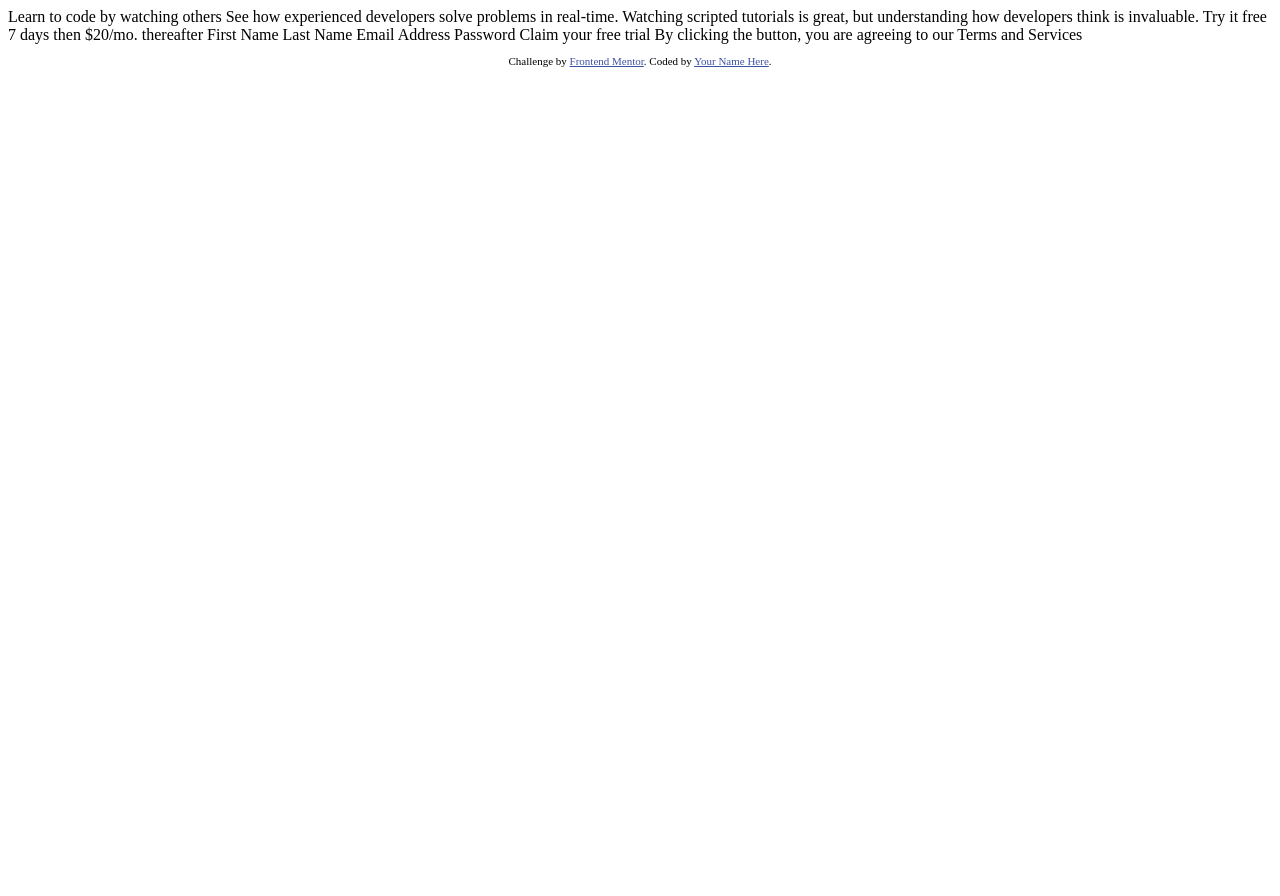
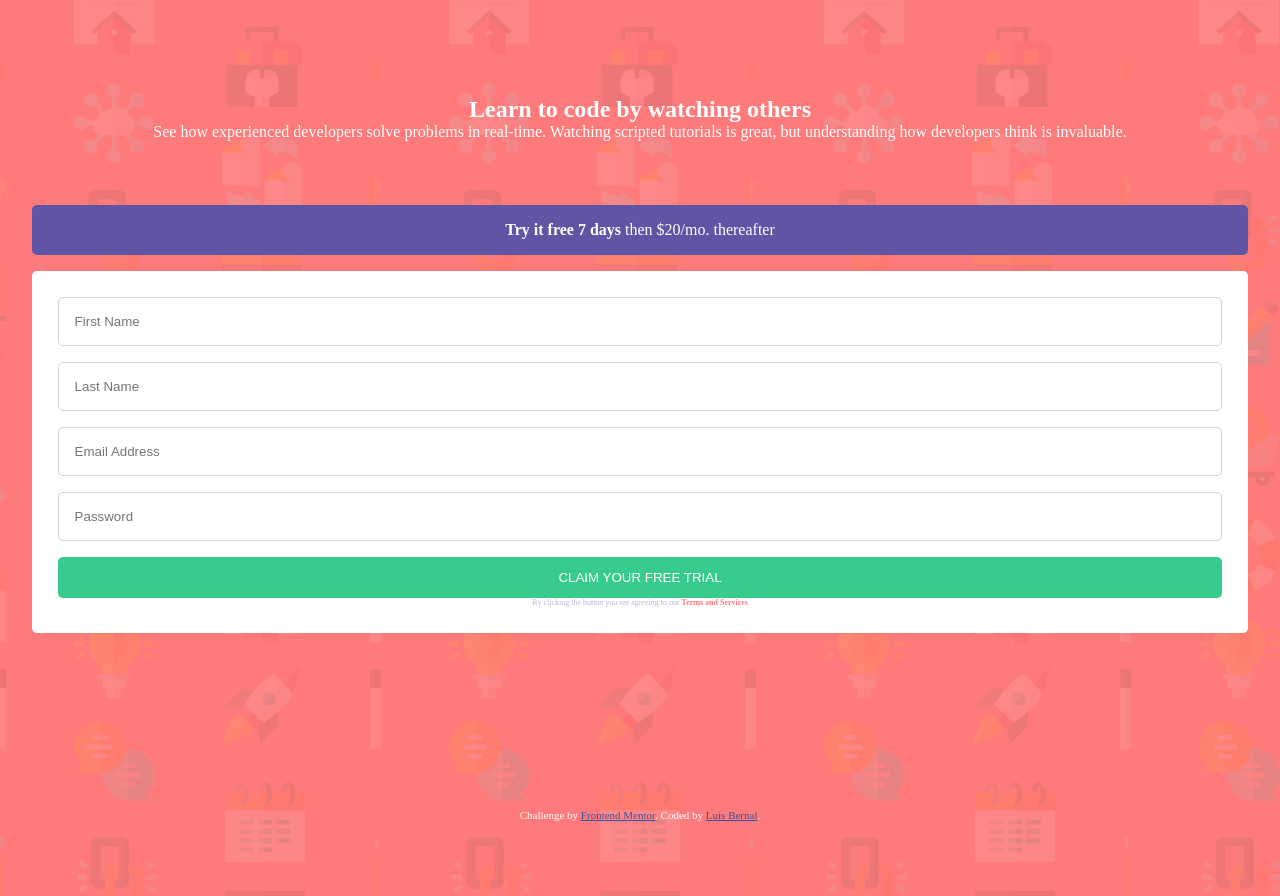
Before and after one commit to FrontendMentor-Lecap/Intro-Component-with-signup-form-master, a plain HTML site: page index.html in a window 1280 px wide. Before the commit the page ends 800 px from the top, so only its background shows below. Drawn offline with Linux system fonts and the light colour scheme.

Commit message:
HTML initiated + added CSS

```diff
--- a/index.html
+++ b/index.html
@@ -1,41 +1,82 @@
 <!DOCTYPE html>
 <html lang="en">
   <head>
-  <meta charset="UTF-8">
-  <meta name="viewport" content="width=device-width, initial-scale=1.0"> <!-- displays site properly based on user's device -->
+    <meta charset="UTF-8" />
+    <meta name="viewport" content="width=device-width, initial-scale=1.0" />
+    <!-- displays site properly based on user's device -->
 
-  <link rel="icon" type="image/png" sizes="32x32" href="./images/favicon-32x32.png">
+    <link
+      rel="icon"
+      type="image/png"
+      sizes="32x32"
+      href="./images/favicon-32x32.png"
+    />
+
+    <link rel="stylesheet" href="style.css" />
 
     <title>Frontend Mentor | Intro component with sign up form</title>
 
     <!-- Feel free to remove these styles or customise in your own stylesheet 👍 -->
     <style>
-    .attribution { font-size: 11px; text-align: center; }
-    .attribution a { color: hsl(228, 45%, 44%); }
+      .attribution {
+        font-size: 11px;
+        text-align: center;
+      }
+      .attribution a {
+        color: hsl(228, 45%, 44%);
+      }
     </style>
   </head>
   <body>
+    <section>
+      <div class="description">
+        <div class="description__title">
+          <h2>Learn to code by watching others</h2>
+        </div>
+        <div class="description_paragraph">
+          <p>
+            See how experienced developers solve problems in real-time. Watching
+            scripted tutorials is great, but understanding how developers think
+            is invaluable.
+          </p>
+        </div>
+      </div>
 
-  Learn to code by watching others
-
-  See how experienced developers solve problems in real-time. Watching scripted tutorials is great,
-  but understanding how developers think is invaluable.
-
-  Try it free 7 days then $20/mo. thereafter
-
-  First Name
-  Last Name
-  Email Address
-  Password
-
-  Claim your free trial
-
-  By clicking the button, you are agreeing to our Terms and Services
-
+      <div class="interaction">
+        <div class="interaction__button">
+          <p><span>Try it free 7 days</span> then $20/mo. thereafter</p>
+        </div>
+        <div class="interaction__form">
+          <form action="">
+            <input type="text" name="first-name" placeholder="First Name" />
+            <input type="text" name="last-name" placeholder="Last Name" />
+            <input
+              type="email"
+              name="email"
+              id="email"
+              placeholder="Email Address"
+            />
+            <input
+              type="password"
+              name="password"
+              id="password"
+              placeholder="Password"
+            />
+            <button type="submit">Claim your free trial</button>
+          </form>
+          <p class="terms">
+            By clicking the button you are agreeing to our
+            <span>Terms and Services</span>
+          </p>
+        </div>
+      </div>
+    </section>
     <footer>
       <p class="attribution">
-      Challenge by <a href="https://www.frontendmentor.io?ref=challenge" target="_blank">Frontend Mentor</a>.
-      Coded by <a href="#">Your Name Here</a>.
+        Challenge by
+        <a href="https://www.frontendmentor.io?ref=challenge" target="_blank"
+          >Frontend Mentor</a
+        >. Coded by <a href="#">Luis Bernal</a>.
       </p>
     </footer>
   </body>
--- /dev/null
+++ b/style.css
@@ -0,0 +1,84 @@
+* {
+  padding: 0;
+  margin: 0;
+  box-sizing: border-box;
+}
+
+:root {
+  --red: hsl(0, 100%, 74%);
+  --green: hsl(154, 59%, 51%);
+  --blue: hsl(248, 32%, 49%);
+  --drk-blue: hsl(249, 10%, 26%);
+  --gry-blue: hsl(246, 25%, 77%);
+}
+
+body {
+  min-height: 100vh;
+  background-image: url('/images/bg-intro-mobile.png');
+  background-color: var(--red);
+  color: white;
+}
+
+section {
+  margin: 6rem 2rem;
+  display: flex;
+  flex-direction: column;
+}
+
+.description {
+  text-align: center;
+}
+
+.interaction {
+  padding: 4rem 0;
+}
+
+.interaction__button {
+  background-color: var(--blue);
+  padding: 1rem 5rem;
+  text-align: center;
+  border-radius: 5px;
+}
+
+.interaction__button span {
+  font-weight: 700;
+}
+
+.interaction__form {
+  background-color: white;
+  margin: 1rem 0;
+  padding: 1.6rem;
+  border-radius: 5px;
+}
+
+form {
+  display: flex;
+  flex-direction: column;
+}
+
+form input {
+  padding: 1rem;
+  margin-bottom: 1rem;
+  border-radius: 5px;
+  border: 1px solid lightgray;
+}
+
+form button {
+  background-color: var(--green);
+  padding: 1em;
+  color: white;
+  text-transform: uppercase;
+  border: none;
+  border-radius: 5px;
+}
+
+.terms {
+  color: var(--gry-blue);
+  text-align: center;
+  font-size: 0.5em;
+}
+
+.terms span {
+  color: var(--red);
+  font-weight: 700;
+}
```
Lines whose indentation alone changed are shown as unchanged.
